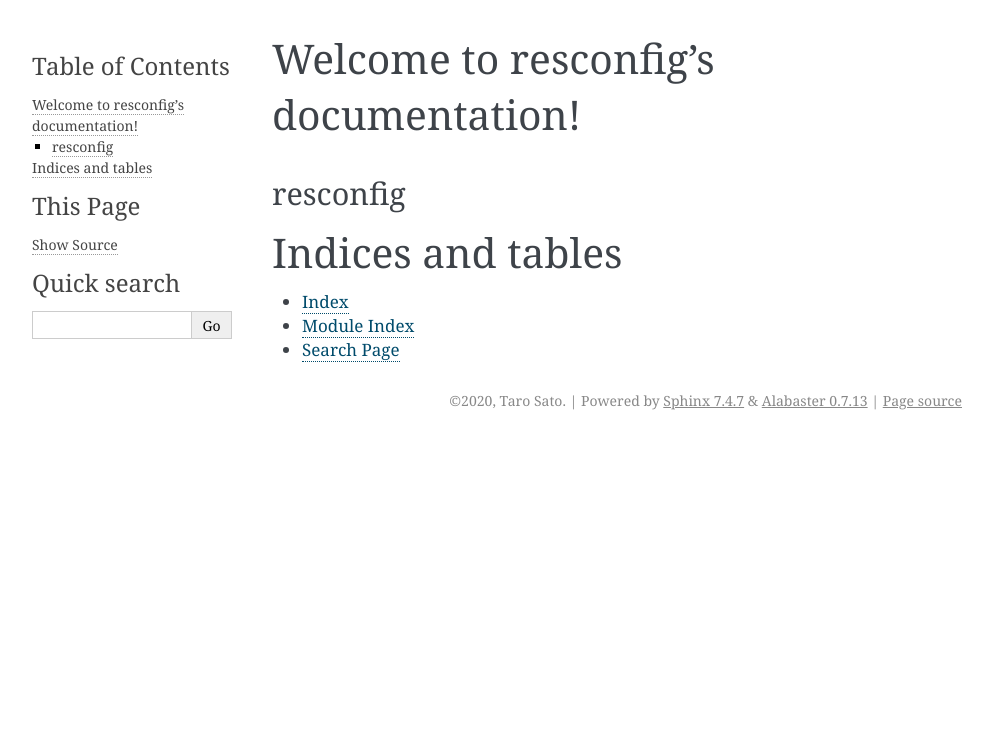
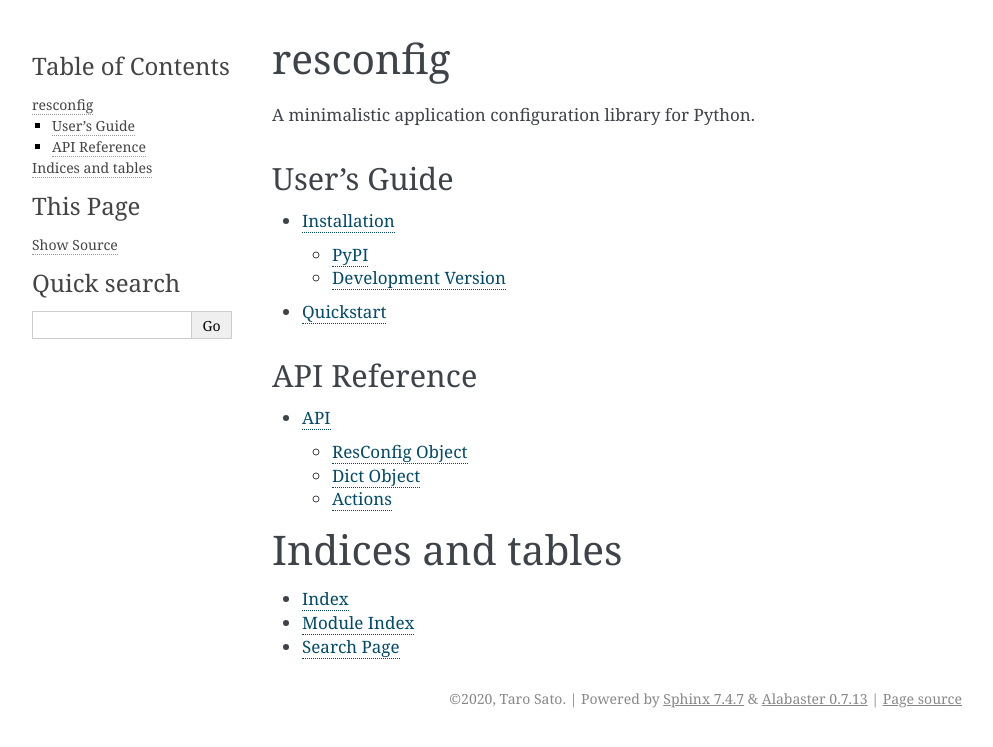
Before and after one commit to okomestudio/resconfig, a Sphinx documentation site: the page built from docs/source/index.rst, in a window 1280 px wide. Shown: the top 747 px of the page, without its empty margins (148-1141 px from the left). Built offline with Sphinx 7.4.7, drawn with Linux system fonts in a browser that asks for light colours.

Commit message:
docs: Clean up the overall layout

```diff
--- a/docs/source/actions.rst
+++ /dev/null
@@ -1,2 +0,0 @@
-.. automodule:: resconfig.actions
-   :members:
--- a/docs/source/dicttype.rst
+++ /dev/null
@@ -1,2 +0,0 @@
-.. automodule:: resconfig.dicttype
-   :members:
--- a/docs/source/index.rst
+++ b/docs/source/index.rst
@@ -3,26 +3,32 @@
    You can adapt this file completely to your liking, but it should at least
    contain the root `toctree` directive.
 
-Welcome to resconfig's documentation!
-=====================================
+resconfig
+=========
+
+A minimalistic application configuration library for Python.
 
 .. toctree::
    :maxdepth: 2
    :caption: Contents:
 
-
-resconfig
----------
+User's Guide
+------------
 
 .. toctree::
-   :maxdepth: 3
+   :maxdepth: 2
 
-   actions
-   dicttype
-   io
-   resconfig
-   schema
-   watchers
+   installation
+   quickstart
+
+
+API Reference
+-------------
+
+.. toctree::
+   :maxdepth: 2
+
+   api
 
 
 Indices and tables
--- a/docs/source/io.rst
+++ /dev/null
@@ -1,2 +0,0 @@
-.. automodule:: resconfig.io
-   :members:
--- /dev/null
+++ b/docs/source/quickstart.rst
@@ -0,0 +1,2 @@
+Quickstart
+==========
--- a/docs/source/resconfig.rst
+++ /dev/null
@@ -1,2 +0,0 @@
-.. automodule:: resconfig.resconfig
-   :members:
--- a/docs/source/schema.rst
+++ /dev/null
@@ -1,2 +0,0 @@
-.. automodule:: resconfig.schema
-   :members:
--- a/docs/source/watchers.rst
+++ /dev/null
@@ -1,2 +0,0 @@
-.. automodule:: resconfig.watchers
-   :members:
```
Also changed, not shown: docs/source/api.rst (added, +30 -0 lines), docs/source/installation.rst (added, +19 -0 lines), 1 other file.
